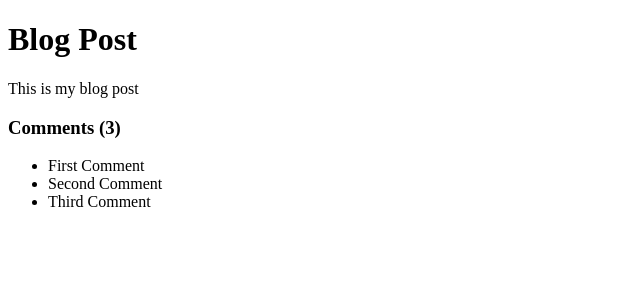
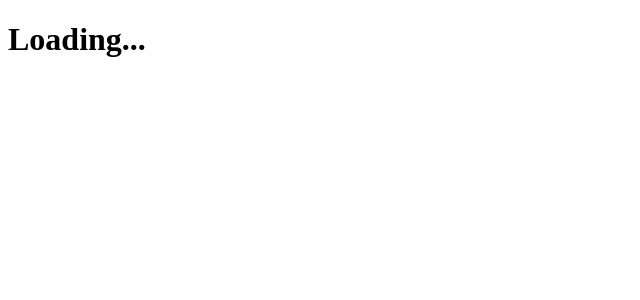
Before and after one commit to Elshaman/feedback-react-app, a React (Create React App) app: page / in a window 1280 px wide. Shown: the top 300 px of the page, without its empty margins (0-640 px from the left). Built offline with nearby package versions, Linux system fonts and the light colour scheme.

Commit message:
primer condicional

```diff
--- a/src/App.js
+++ b/src/App.js
@@ -8,6 +8,8 @@ function App(){
         {id: 3 , text: 'Third Comment'},
     ]
 
+    const loading = true
+    if(loading) return <h1>Loading...</h1>
 
     return (
         <div className="container">
```
